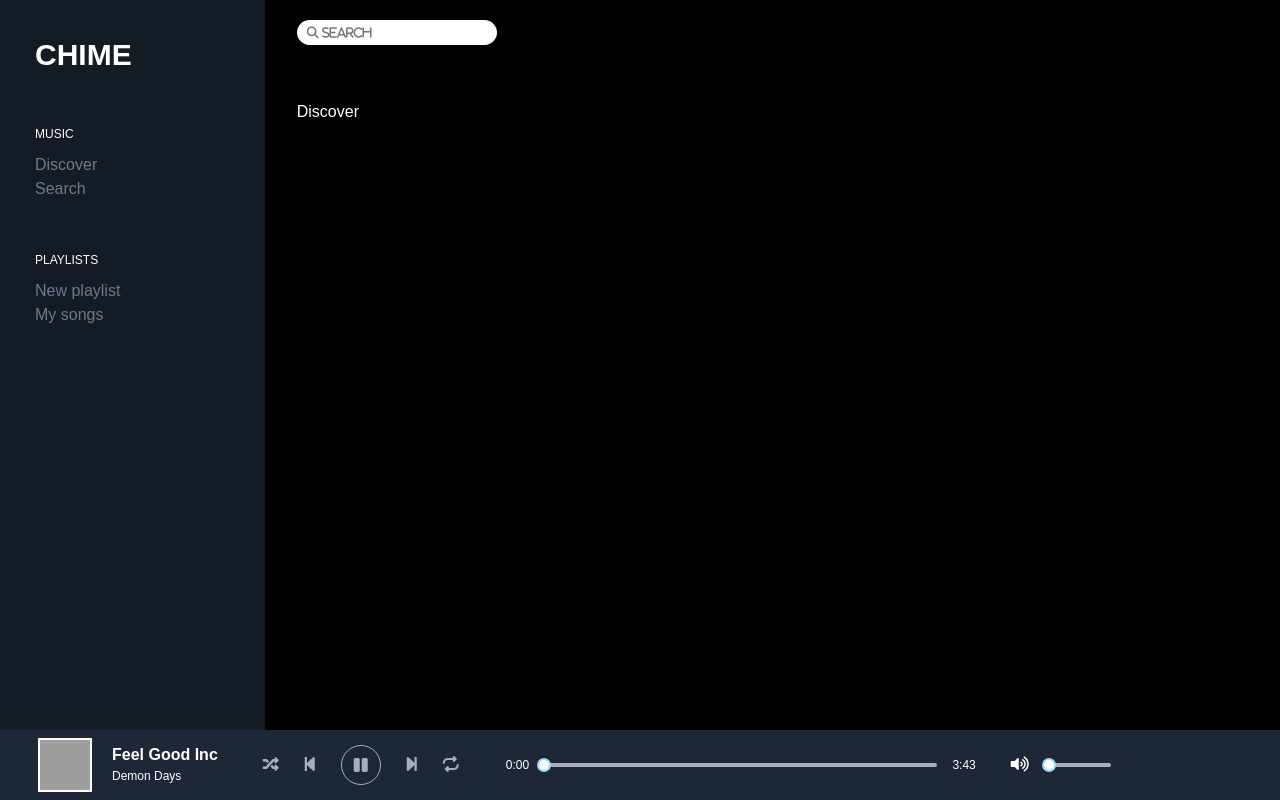
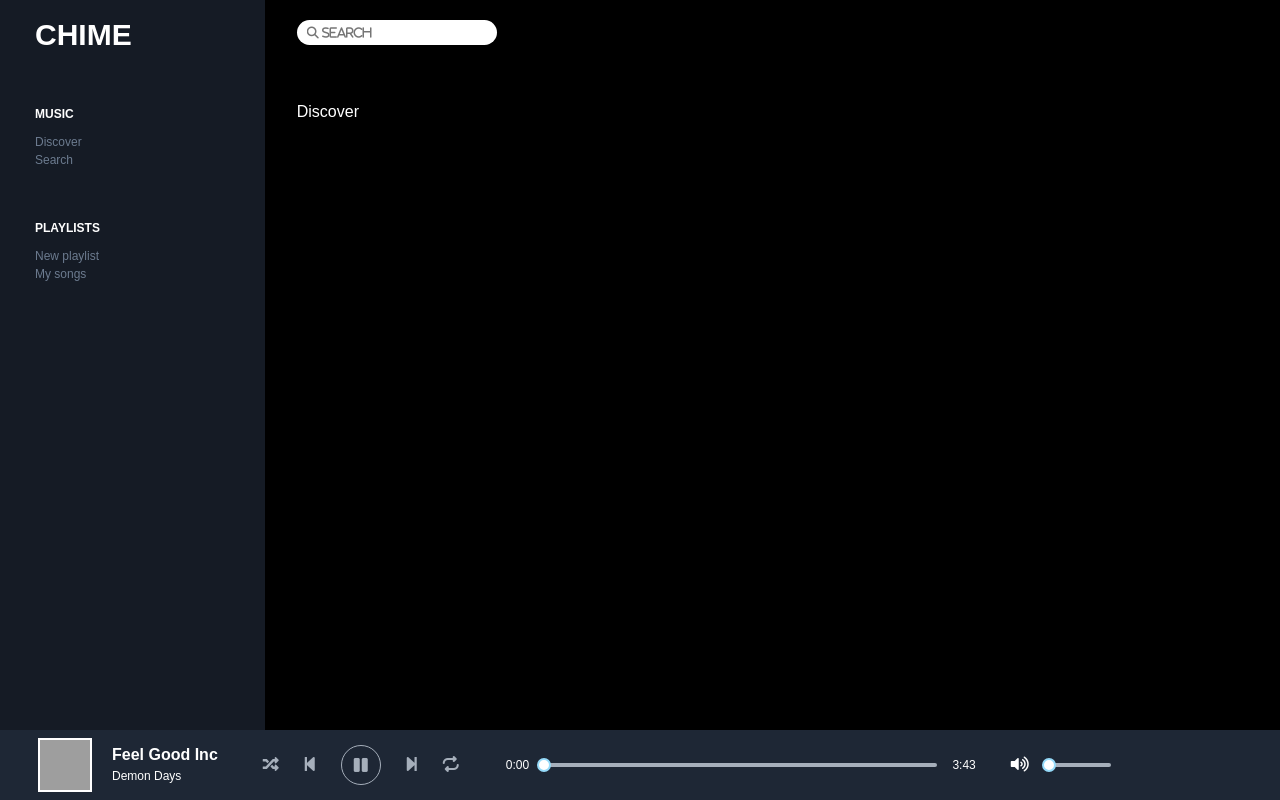
Before and after one commit to pratishshr/chime, a React app: page / in a window 1280 px wide. Built offline with nearby package versions, Linux system fonts and the light colour scheme; grey boxes are pictures that could not be loaded; a web font is replaced by a local one.

Commit message:
change the list view

```diff
--- a/src/assets/sass/base.scss
+++ b/src/assets/sass/base.scss
@@ -6,7 +6,7 @@ body {
 }
 
 a {
-  font-size: 12;
+  font-size: 16px;
   display: block;
   cursor: default;
   text-decoration: none;
--- a/src/components/sidebar/LinkSection.js
+++ b/src/components/sidebar/LinkSection.js
@@ -8,15 +8,15 @@ const LinkSection = ({ section }) => {
   return (
     <div className={styles.section}>
       <div className={styles.sectionTitle}>{section.title}</div>
-      <div className={styles.sectionBody}>
+      <ul className={styles.sectionBody}>
         {section.links.map((link, index) => (
-          <div key={index} className={styles.sectionLink}>
+          <li key={index} className={styles.sectionLink}>
             <Link to={link.to} className={styles.link}>
               {link.title}
             </Link>
-          </div>
+          </li>
         ))}
-      </div>
+      </ul>
     </div>
   );
 };
--- a/src/components/sidebar/Sidebar.scss
+++ b/src/components/sidebar/Sidebar.scss
@@ -16,19 +16,26 @@
 .sectionTitle {
   color: $white;
   font-size: 12px;
+  font-weight: bold;
 }
 
 .sectionBody {
   margin: 10px 0;
+  padding-left: 0;
+  li {
+    list-style: none;
+  }
 }
 
 .sectionLink {
   & a {
+    font-size: 12px;
     color: $light-grey;
     font-weight: lighter;
-
+    transition: all 0.3s ease-in;
     &:hover {
       color: $white;
+      transition: all 0.3s ease-in;
     }
   }
 }
@@ -36,5 +43,5 @@
 h1 {
   font: normal bold 30px/1.32 $font-family--primary;
   color: $white;
-  margin: 30px 0;
+  margin: 10px 0;
 }
```
